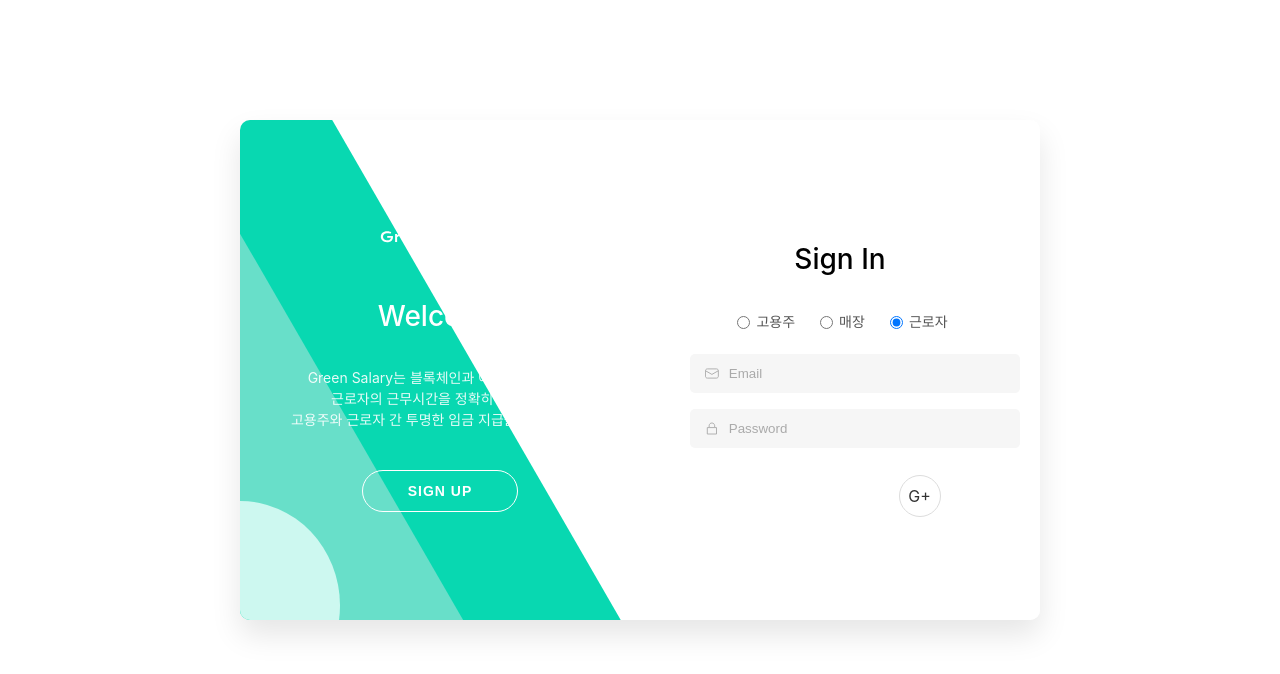
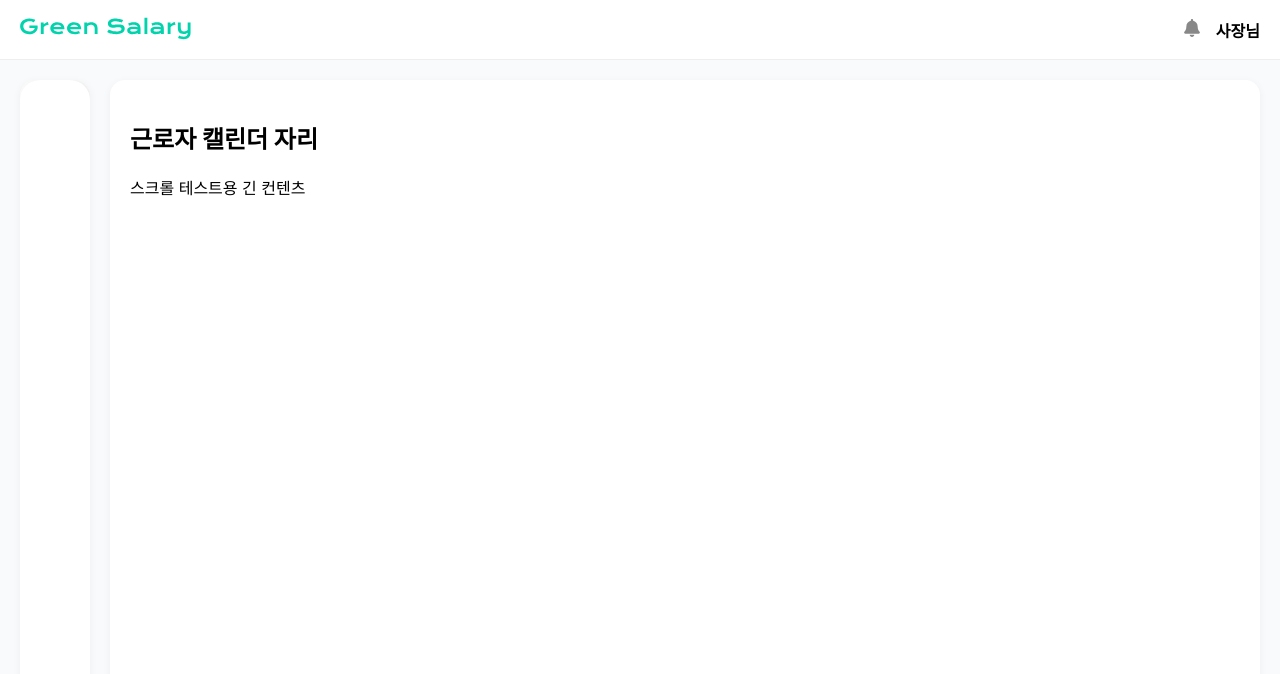
Before and after one commit to GreenSalary/FE-proto, a React (Create React App) app: page /employee in a window 1280 px wide. Shown: the top 674 px of the page. Built offline with nearby package versions, Linux system fonts and the light colour scheme.

Commit message:
[FEAT] 매장/근로자/고용주에 따른 dash보드 틀 구성(nav바 포함)

```diff
--- a/package.json
+++ b/package.json
@@ -9,6 +9,8 @@
     "@testing-library/user-event": "^13.5.0",
     "react": "^19.1.0",
     "react-dom": "^19.1.0",
+    "react-icons": "^5.5.0",
+    "react-router-dom": "^6.30.0",
     "react-scripts": "5.0.1",
     "styled-components": "^6.1.17",
     "web-vitals": "^2.1.4"
--- a/src/App.js
+++ b/src/App.js
@@ -1,17 +1,57 @@
-import React from 'react';
+import React, { useState, useEffect } from 'react';
+import { BrowserRouter as Router, Routes, Route, useNavigate } from 'react-router-dom';
 import AuthForm from './components/auth/AuthForm';
+import EmployerDashboard from './pages/Employer/EmployerDashboard';
+import EmployeeDashboard from './pages/Employee/EmployeeDashboard';
+import StoreDashboard from './pages/Instore/StoreDashboard';
 
-function App() {
-  const handleLogin = (userData) => {
-    console.log('로그인 성공!', userData);
-    // 로그인 성공시 처리하는 부분
+const App = () => {
+  const [userType, setUserType] = useState(null);
+
+  useEffect(() => {
+    const savedType = localStorage.getItem('userType');
+    if (savedType) {
+      setUserType(savedType);
+    }
+  }, []);
+
+  return (
+    <Router>
+      <Routes>
+        <Route path="/" element={<LoginWrapper setUserType={setUserType} />} />
+        <Route path="/employer" element={<EmployerDashboard userType={userType} />} />
+        <Route path="/employee" element={<EmployeeDashboard userType={userType} />} />
+        <Route path="/store" element={<StoreDashboard userType={userType} />} />
+      </Routes>
+    </Router>
+  );
+};
+
+const LoginWrapper = ({ setUserType }) => {
+  const navigate = useNavigate();
+
+  const handleLogin = (userType) => {
+    let type = '';
+
+    if (userType === 'employer') {
+      type = 'employer';
+      navigate('/employer');
+    } else if (userType === 'employee') {
+      type = 'employee';
+      navigate('/employee');
+    } else if (userType === 'store') {
+      type = 'store';
+      navigate('/store');
+    } else {
+      alert('지원되지 않는 사용자 유형입니다.');
+      return;
+    }
+
+    setUserType(type);
+    localStorage.setItem('userType', type);
   };
 
-  return (
-    <div>
-      <AuthForm onLogin={handleLogin} />
-    </div>
-  );
-}
+  return <AuthForm onLogin={handleLogin} />;
+};
 
 export default App;
--- /dev/null
+++ b/src/components/NavbarLeft.jsx
@@ -0,0 +1,115 @@
+import React, { useState, useEffect } from 'react';
+import styled from 'styled-components';
+import {
+  FaHome, FaClock, FaPlus, FaClipboardList,
+  FaUser, FaSignOutAlt
+} from 'react-icons/fa';
+
+const Sidebar = styled.div`
+  width: 70px;
+  height: 100vh;
+  background-color: #ffffff;
+  display: flex;
+  flex-direction: column;
+  align-items: center;
+  justify-content: space-between;
+  padding: 20px 0;
+  border-radius: 20px;
+  box-shadow: 2px 0 8px rgba(0, 0, 0, 0.1);
+`;
+
+const TopIcons = styled.div`
+  display: flex;
+  flex-direction: column;
+  align-items: center;
+`;
+
+const BottomIcons = styled.div`
+  display: flex;
+  flex-direction: column;
+  align-items: center;
+`;
+
+const IconButton = styled.button`
+  background: transparent;
+  border: none;
+  margin: 5px 0;
+  font-size: 24px;
+  cursor: pointer;
+  color: ${({ active }) => (active ? 'var(--color-primary)' : 'var(--color-background-bright)')};
+  padding: 10px;
+  border-radius: 12px;
+  transition: all 0.2s;
+
+  &:hover {
+    color: #00cba4;
+  }
+`;
+
+// 메뉴 구성 정의
+const iconMap = {
+  home: { icon: <FaHome />, position: 'top' },
+  clock: { icon: <FaClock />, position: 'top' },
+  list: { icon: <FaClipboardList />, position: 'top' },
+  plus: { icon: <FaPlus />, position: 'top' },
+  user: { icon: <FaUser />, position: 'bottom' },
+  logout: { icon: <FaSignOutAlt />, position: 'bottom' },
+};
+
+const visibleByRole = {
+  employer: ['home', 'clock', 'list', 'plus', 'user', 'logout'],
+  employee: ['home', 'clock', 'user', 'logout'],
+  store: ['clock', 'logout'],
+};
+
+const NavbarLeft = ({ userType = 'employer' }) => {
+  const visibleIcons = visibleByRole[userType] || [];
+
+  const [activeIcon, setActiveIcon] = useState(visibleIcons[0] || '');
+
+  useEffect(() => {
+    if (visibleIcons.length > 0) {
+      setActiveIcon(visibleIcons[0]);
+    }
+  }, [userType]);
+
+  return (
+    <Sidebar>
+      <TopIcons>
+        {visibleIcons
+          .filter(id => iconMap[id].position === 'top')
+          .map(id => (
+            <IconButton
+              key={id}
+              active={activeIcon === id}
+              onClick={() => setActiveIcon(id)}
+            >
+              {iconMap[id].icon}
+            </IconButton>
+          ))}
+      </TopIcons>
+
+      <BottomIcons>
+        {visibleIcons
+          .filter(id => iconMap[id].position === 'bottom')
+          .map(id => (
+            <IconButton
+              key={id}
+              active={activeIcon === id}
+              onClick={() => {
+                if (id === 'logout') {
+                  alert('로그아웃');
+                } else {
+                  setActiveIcon(id);
+                }
+              }}
+            >
+              {iconMap[id].icon}
+            </IconButton>
+          ))}
+      </BottomIcons>
+    </Sidebar>
+  );
+};
+
+export default NavbarLeft;
--- /dev/null
+++ b/src/components/NavbarTop.jsx
@@ -0,0 +1,52 @@
+// components/NavbarTop.jsx
+import React from 'react';
+import styled from 'styled-components';
+import { FaBell } from 'react-icons/fa';
+
+const Topbar = styled.div`
+  height: 60px;
+  background-color: white;
+  border-bottom: 1px solid #eee;
+  padding: 0 20px;
+  display: flex;
+  align-items: center;
+  justify-content: space-between;
+`;
+
+const Title = styled.h1`
+  font-size: 10px;
+`;
+
+const UserInfo = styled.div`
+  display: flex;
+  align-items: center;
+`;
+
+const Bell = styled.div`
+  margin-right: 15px;
+  font-size: 18px;
+  color: #888;
+`;
+
+const User = styled.span`
+  font-weight: bold;
+`;
+
+const NavbarTop = () => {
+  return (
+    <Topbar>
+      <Title>
+        <img
+          src="/logo2.svg"
+          alt="Green Salary Logo"
+        />
+      </Title>
+      <UserInfo>
+        <Bell><FaBell /></Bell>
+        <User>사장님</User>
+      </UserInfo>
+    </Topbar>
+  );
+};
+
+export default NavbarTop;
--- a/src/index.css
+++ b/src/index.css
@@ -11,3 +11,28 @@ code {
   font-family: source-code-pro, Menlo, Monaco, Consolas, 'Courier New',
     monospace;
 }
+
+/* index.css 또는 src/styles/global.css */
+:root {
+  --color-primary: #01D3AC;
+  --color-2: #08D8B1;
+  --color-3: #68DFC9;
+  --color-4: #E7FFFB;
+
+  --color-background-bright: #F8F8F8;
+  --color-background-dark: #565656;
+
+  --color-text-bright: #D9D9D9;
+  --color-text-dark: #A8ABB0;
+
+  --color-submit-btn: #3F8CFE;
+  --color-qr: #7F8AF0;
+
+  --color-calendar-background: #F5F9F8;
+  --color-ing: #00EAA0;
+  --color-xx: #FF7272;
+
+  --color-blockchain-ok: #46BEFC;
+  --color-blockchain-fail: #FF6565;
+  --color-blockchatin-success: #43D300;
+}
--- /dev/null
+++ b/src/pages/Employee/EmployeeDashboard.jsx
@@ -0,0 +1,58 @@
+import React from 'react';
+import styled from 'styled-components';
+import NavbarLeft from '../../components/NavbarLeft';
+import NavbarTop from '../../components/NavbarTop';
+
+const PageContainer = styled.div`
+  display: flex;
+  flex-direction: column;
+  height: 100vh;
+  background-color: #f9fafc;
+`;
+
+const MainArea = styled.div`
+  display: flex;
+  flex: 1;
+  height: calc(100vh - 100px);
+  padding: 20px;
+  gap: 20px;
+`;
+
+const SidebarWrapper = styled.div`
+  width: 70px;
+  background-color: white;
+  border-radius: 15px;
+  box-shadow: 0 2px 8px rgba(0, 0, 0, 0.05);
+  overflow: hidden;
+  display: flex;
+  flex-direction: column;
+  align-items: center;
+`;
+
+const ContentArea = styled.div`
+  flex: 1;
+  background-color: white;
+  border-radius: 15px;
+  box-shadow: 0 2px 8px rgba(0, 0, 0, 0.05);
+  padding: 20px;
+  overflow-y: auto; /* 스크롤 */
+`;
+
+const EmployeeDashboard = ({userType}) => {
+  return (
+    <PageContainer>
+      <NavbarTop />
+      <MainArea>
+        <SidebarWrapper>
+          <NavbarLeft userType={userType} />
+        </SidebarWrapper>
+        <ContentArea>
+          <h2>근로자 캘린더 자리</h2>
+          <div style={{ height: '2000px' }}>스크롤 테스트용 긴 컨텐츠</div>
+        </ContentArea>
+      </MainArea>
+    </PageContainer>
+  );
+};
+
+export default EmployeeDashboard;
--- /dev/null
+++ b/src/pages/Employer/EmployerDashboard.jsx
@@ -0,0 +1,58 @@
+import React from 'react';
+import styled from 'styled-components';
+import NavbarLeft from '../../components/NavbarLeft';
+import NavbarTop from '../../components/NavbarTop';
+
+const PageContainer = styled.div`
+  display: flex;
+  flex-direction: column;
+  height: 100vh;
+  background-color: #f9fafc;
+`;
+
+const MainArea = styled.div`
+  display: flex;
+  flex: 1;
+  height: calc(100vh - 100px);
+  padding: 20px;
+  gap: 20px;
+`;
+
+const SidebarWrapper = styled.div`
+  width: 70px;
+  background-color: white;
+  border-radius: 15px;
+  box-shadow: 0 2px 8px rgba(0, 0, 0, 0.05);
+  overflow: hidden;
+  display: flex;
+  flex-direction: column;
+  align-items: center;
+`;
+
+const ContentArea = styled.div`
+  flex: 1;
+  background-color: white;
+  border-radius: 15px;
+  box-shadow: 0 2px 8px rgba(0, 0, 0, 0.05);
+  padding: 20px;
+  overflow-y: auto; /* 스크롤 */
+`;
+
+const EmployerDashboard = ({userType}) => {
+  return (
+    <PageContainer>
+      <NavbarTop />
+      <MainArea>
+        <SidebarWrapper>
+          <NavbarLeft userType={userType} />
+        </SidebarWrapper>
+        <ContentArea>
+          <h2>고용주 캘린더 자리</h2>
+          <div style={{ height: '2000px' }}>스크롤 테스트용 긴 컨텐츠</div>
+        </ContentArea>
+      </MainArea>
+    </PageContainer>
+  );
+};
+
+export default EmployerDashboard;
--- /dev/null
+++ b/src/pages/Instore/StoreDashboard.jsx
@@ -0,0 +1,57 @@
+import React from 'react';
+import styled from 'styled-components';
+import NavbarLeft from '../../components/NavbarLeft';
+import NavbarTop from '../../components/NavbarTop';
+
+const PageContainer = styled.div`
+  display: flex;
+  flex-direction: column;
+  height: 100vh;
+  background-color: #f9fafc;
+`;
+
+const MainArea = styled.div`
+  display: flex;
+  flex: 1;
+  height: calc(100vh - 40px);
+  padding: 20px;
+  gap: 20px;
+`;
+
+const SidebarWrapper = styled.div`
+  width: 70px;
+  background-color: white;
+  border-radius: 15px;
+  box-shadow: 0 2px 8px rgba(0, 0, 0, 0.05);
+  overflow: hidden;
+  display: flex;
+  flex-direction: column;
+  align-items: center;
+`;
+
+const ContentArea = styled.div`
+  flex: 1;
+  background-color: white;
+  border-radius: 15px;
+  box-shadow: 0 2px 8px rgba(0, 0, 0, 0.05);
+  padding: 20px;
+  overflow-y: auto; /* 스크롤 */
+`;
+
+const StoreDashboard = ({userType}) => {
+  return (
+    <PageContainer>
+      <MainArea>
+        <SidebarWrapper>
+          <NavbarLeft userType={userType} />
+        </SidebarWrapper>
+        <ContentArea>
+          <h2>매장 qr 자리</h2>
+
+        </ContentArea>
+      </MainArea>
+    </PageContainer>
+  );
+};
+
+export default StoreDashboard;
```
Also changed, not shown: public/logo2.svg (added), 1 other file (tests, documents, lock files or other folders).
